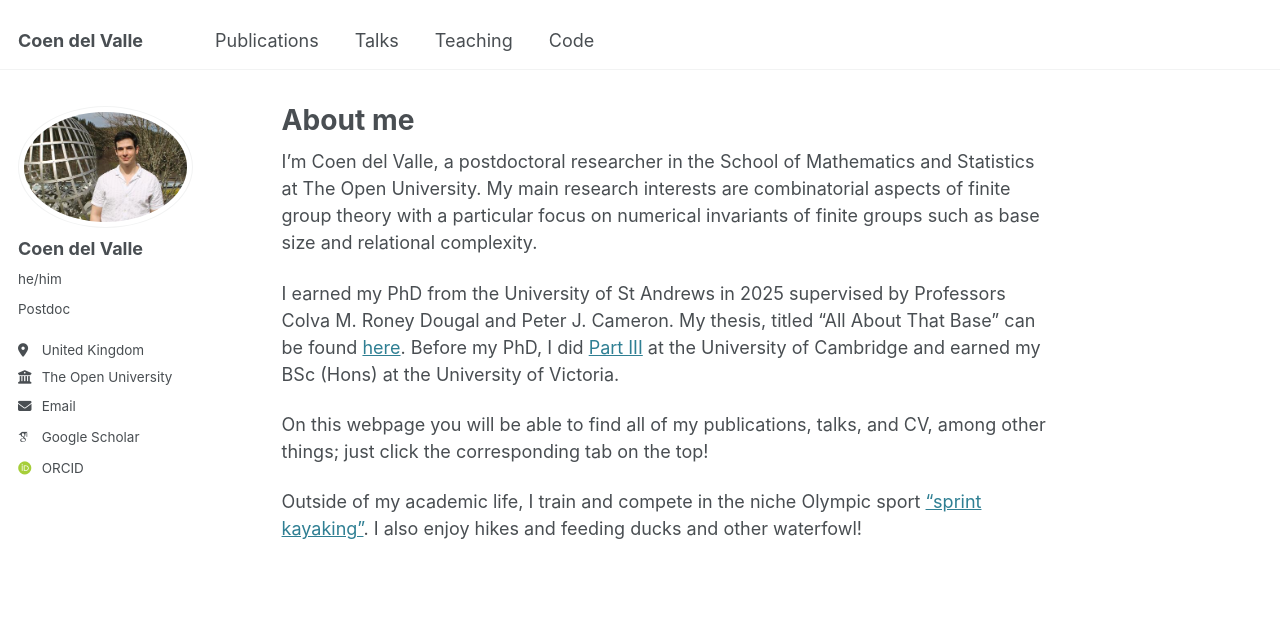
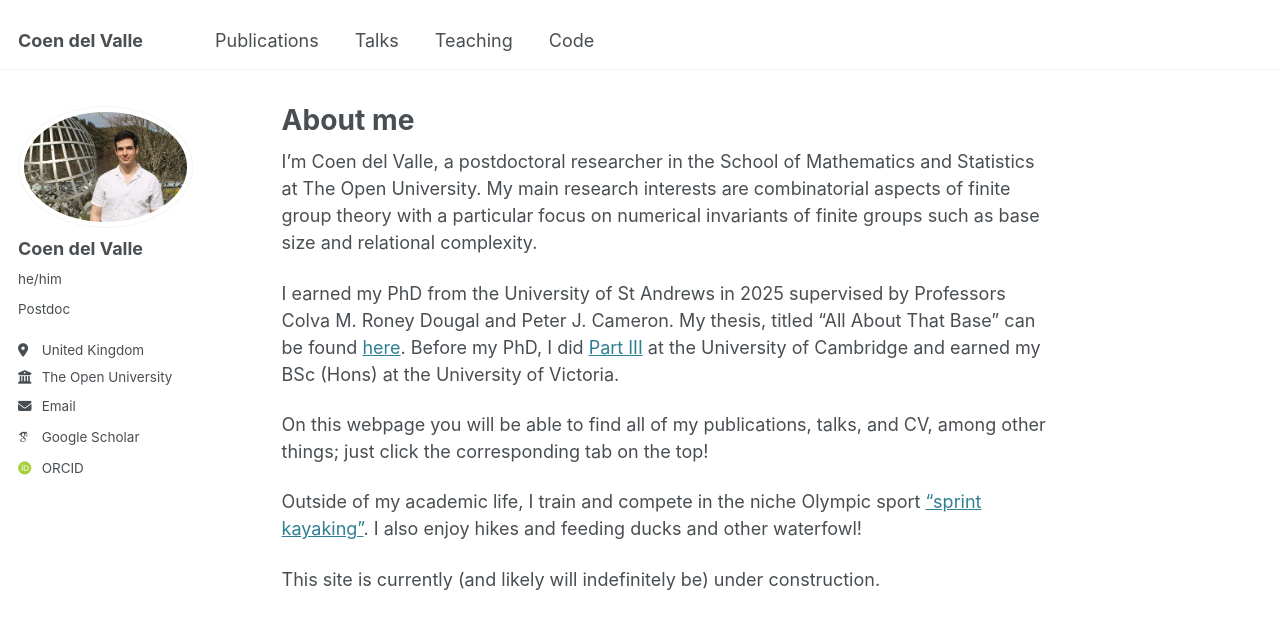
Before and after one commit to coendelvalle/coendelvalle.github.io, a Jekyll site: the page built from _pages/about.md, in a window 1280 px wide and 969 px high. Shown: the top 629 px of the window. Built offline with Jekyll 4.4.1, drawn with Linux system fonts in a browser that asks for light colours; some web fonts are replaced.

Commit message:
Update about page with construction notice
Added a note about the site being under construction.

```diff
--- a/_pages/about.md
+++ b/_pages/about.md
@@ -14,3 +14,5 @@ I earned my PhD from the University of St Andrews in 2025 supervised by Professo
 On this webpage you will be able to find all of my publications, talks, and CV, among other things; just click the corresponding tab on the top!
 
 Outside of my academic life, I train and compete in the niche Olympic sport ["sprint kayaking"](https://en.wikipedia.org/wiki/Sprint_kayak). I also enjoy hikes and feeding ducks and other waterfowl!
+
+This site is currently (and likely will indefinitely be) under construction.
```
